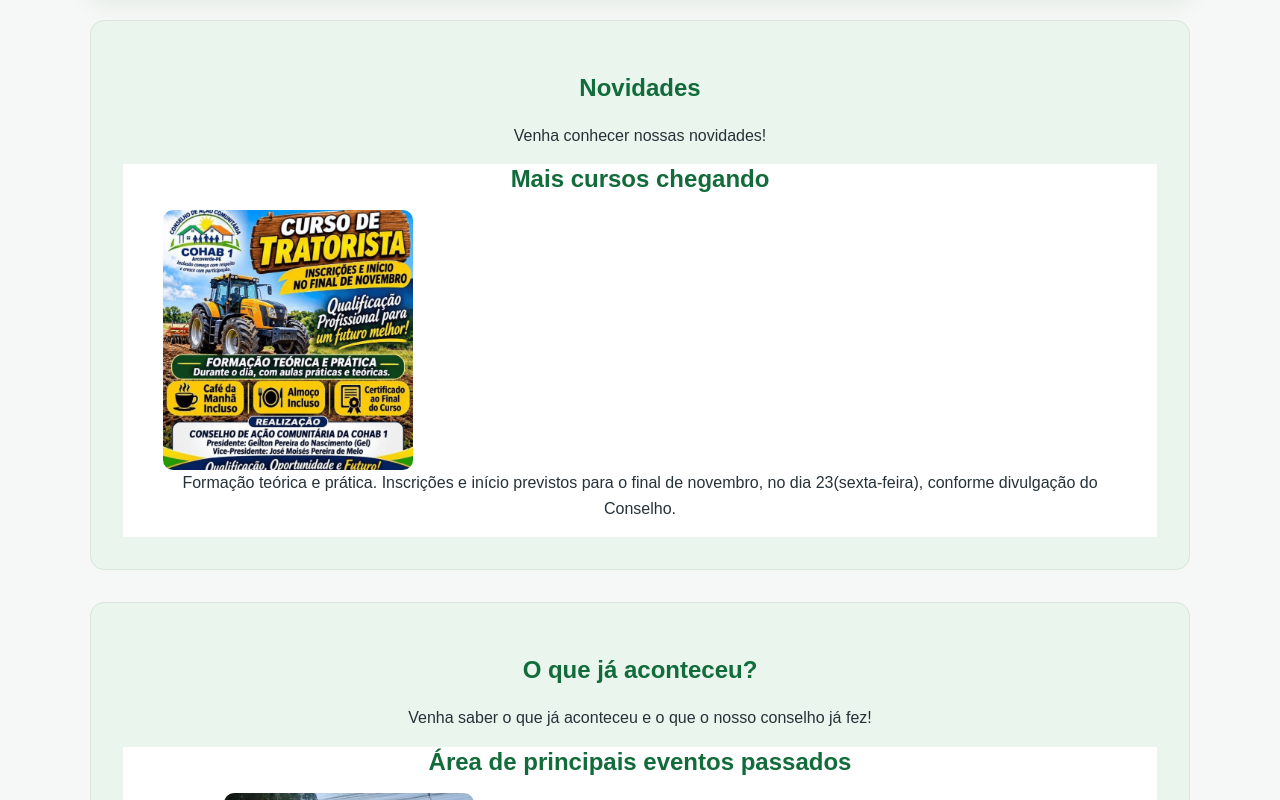
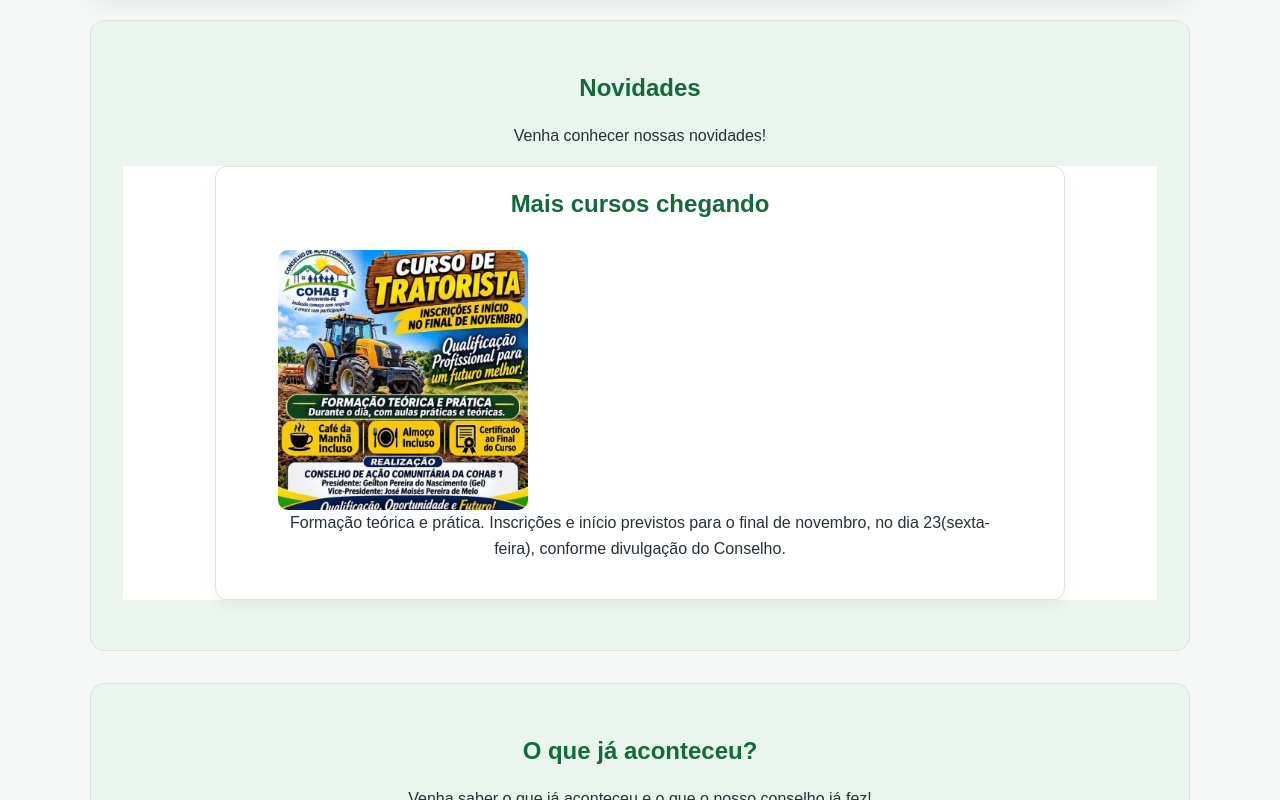
Before and after one commit to danielfilhocavalcanti-spec/Programacao1, a plain HTML site: page noticias.html in a window 1280 px wide. Shown: the part 542-1342 px from the top of the page. Drawn offline with nearby package versions, Linux system fonts and the light colour scheme.

Commit message:
Fix CSS class name for cursos-gr

```diff
--- a/style.css
+++ b/style.css
@@ -291,7 +291,7 @@ section h2 {
   font-size: clamp(1.4rem, 3vw, 2rem);
 }
 
-.cursos-gr acontecimentos {
+.cursos-gr {
   display: flex;
   flex-direction: column;
   align-items: center;
```
